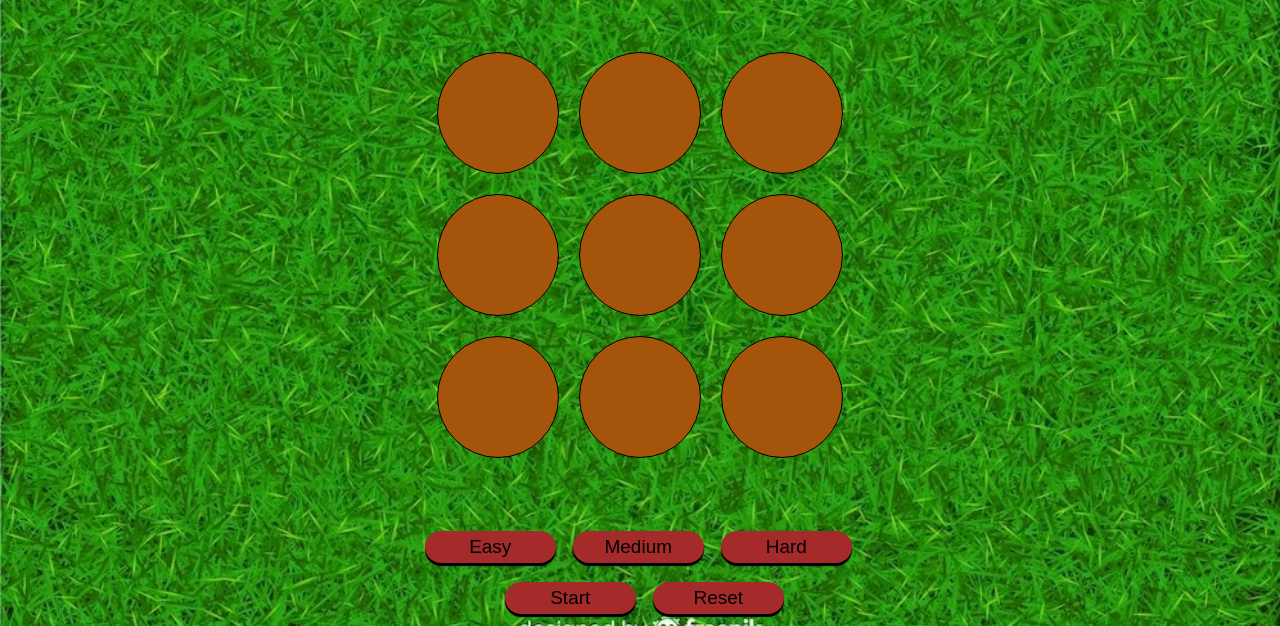
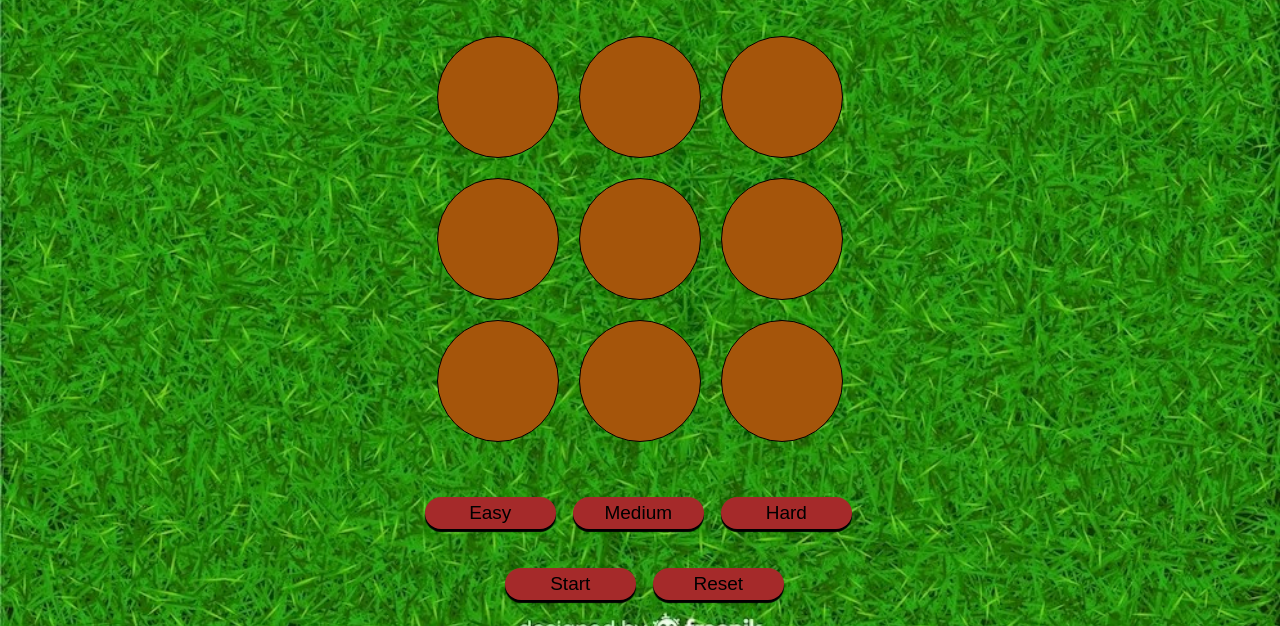
Before and after one commit to SriD647/Unit-1-Project--Whack-A-Mole, a plain HTML site: page index.html in a window 1280 px wide. Shown: the part 174-800 px from the top of the page. Drawn offline with Linux system fonts and the light colour scheme.

Commit message:
w08d02 push

```diff
--- a/main.js
+++ b/main.js
@@ -138,7 +138,6 @@ function disappearMallet() {
 
 //Intialize gameboard values.
 function init() {
-  arcadeMusic.play();
   state.message= "Welcome to Whack-A-Mole"
   state.scoreGame= "Moles whacked:"
   state.counter= "Countdown: "
--- a/styles.css
+++ b/styles.css
@@ -53,10 +53,18 @@ html {
 
 
 .buttonAll {
-    margin-top: 10px;
+    margin-top: -1px;
     margin-bottom: 5px;
     margin-left: 100px;
 }
+
+.buttonLevel {
+    margin-top: 5px;
+    margin-bottom: 5px;
+    margin-left: 20px;
+
+}
+
 
 nav {
     justify-content: center;
@@ -111,14 +119,12 @@ button:active {
 .grid {
     display: grid;
     grid-template-columns: repeat(3,1fr);
-    margin-bottom: 30px;
-    margin-top: 5px;
+    margin-bottom: 10px;
+    margin-top: -50px;
     cursor: none;
 }
 
-.buttonLevel {
-    margin-left:20px;
-}
+
 
 .location {
     width: 120px;
```
